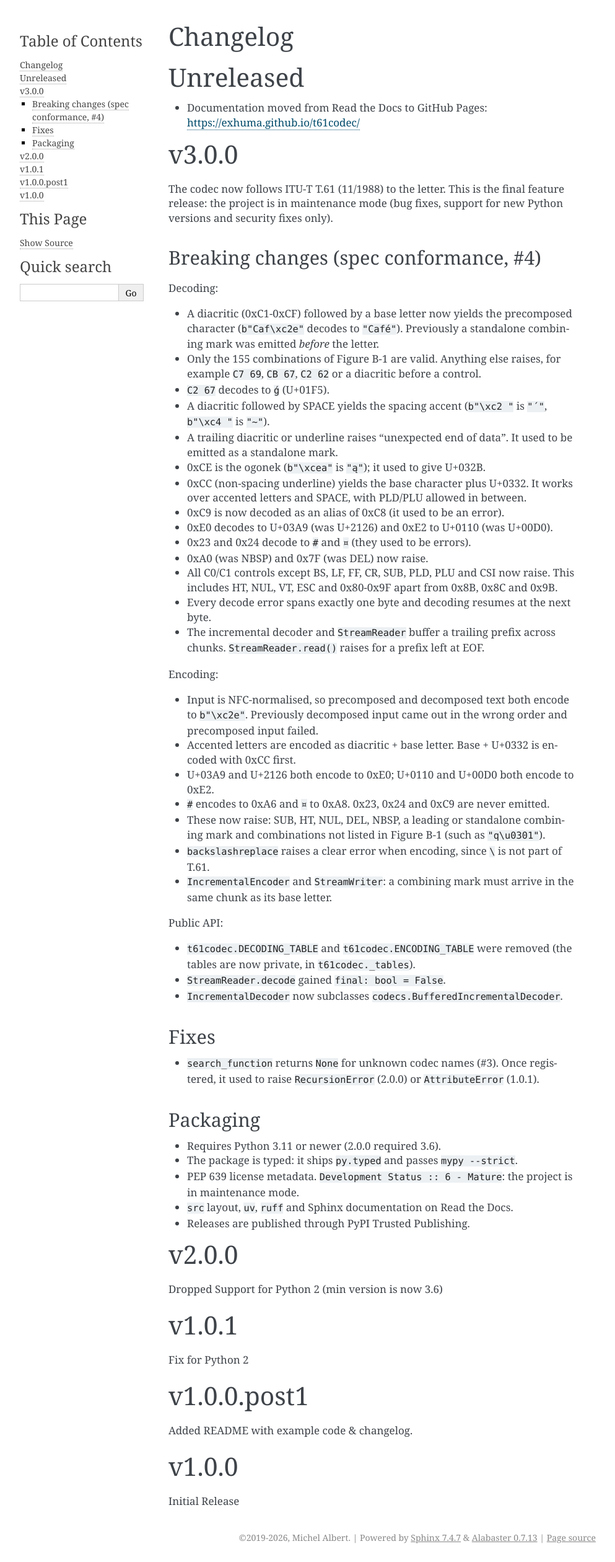
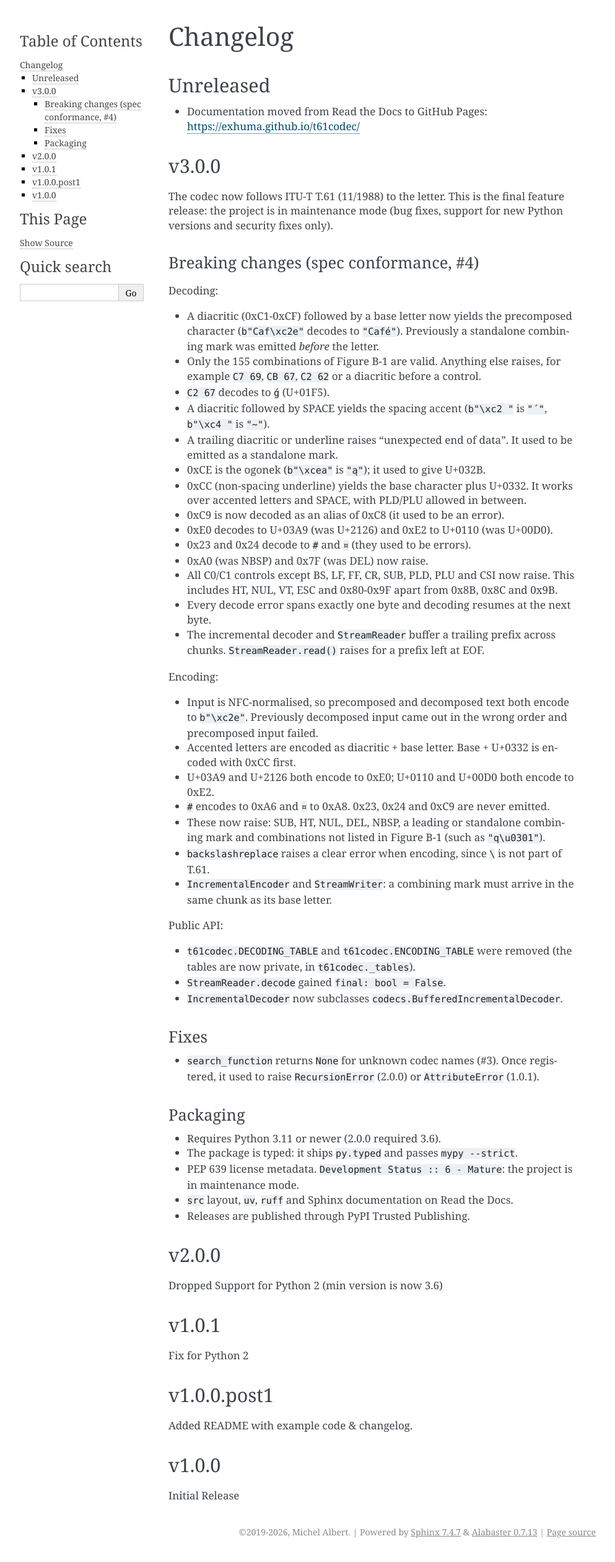
Before and after one commit to exhuma/t61codec, a Sphinx documentation site: the page built from docs/changes.rst, in a window 1280 px wide. Shown: the whole page at 62% size, without its empty margins (148-1141 px from the left). Built offline with Sphinx 7.4.7, drawn with Linux system fonts in a browser that asks for light colours.

Commit message:
docs: nest changelog releases under the page title
CHANGES.rst underlines releases with "=", the same adornment as the
Changelog page title, so every release showed up as a top-level page in
the navigation. Give the page title an overline so the releases nest
below it, and name the site "t61codec" in the header.

Co-Authored-By: Claude <noreply@anthropic.com>

```diff
--- a/docs/changes.rst
+++ b/docs/changes.rst
@@ -1,3 +1,4 @@
+=========
 Changelog
 =========
 
--- a/docs/conf.py
+++ b/docs/conf.py
@@ -18,6 +18,7 @@ extensions = [
 exclude_patterns = ["_build"]
 
 html_baseurl = "https://exhuma.github.io/t61codec/"
+html_title = "t61codec"
 html_static_path = ["_static"]
 html_theme_options = {
     "repo_url": "https://github.com/exhuma/t61codec",
```
